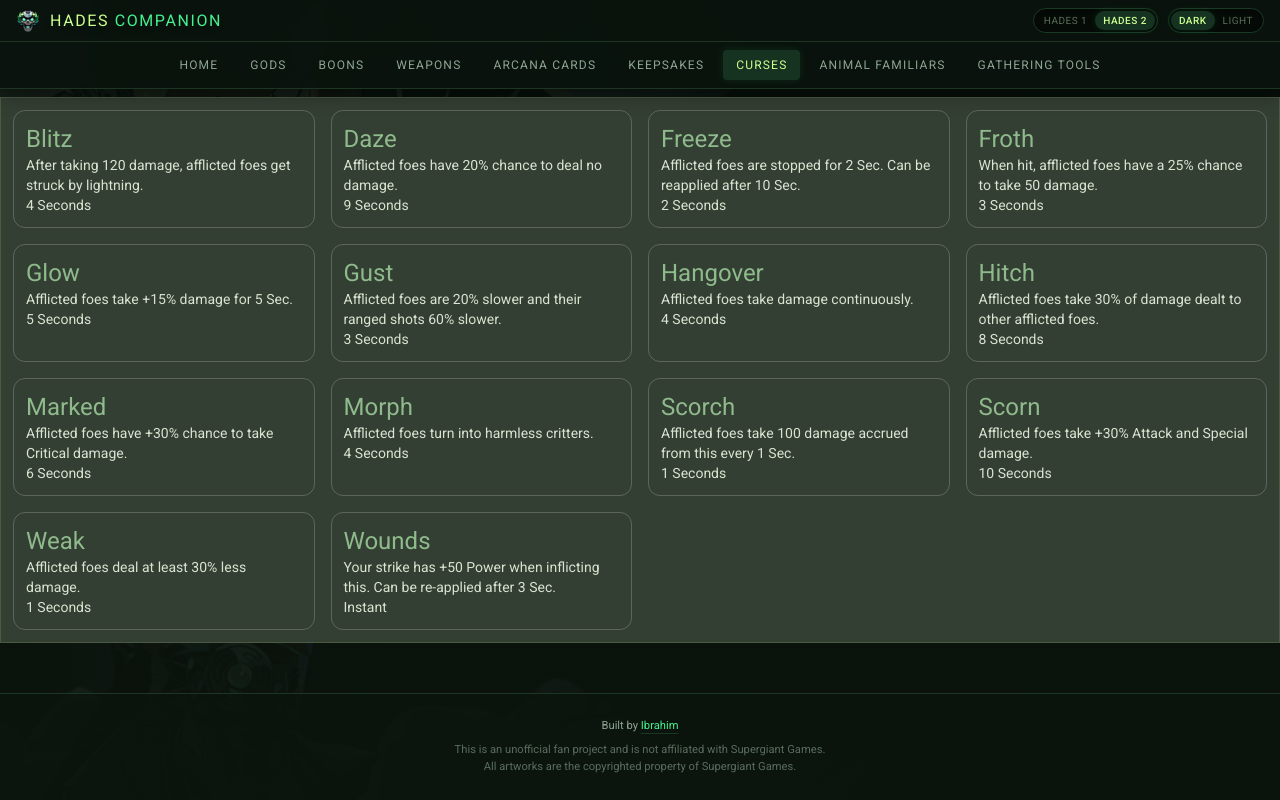
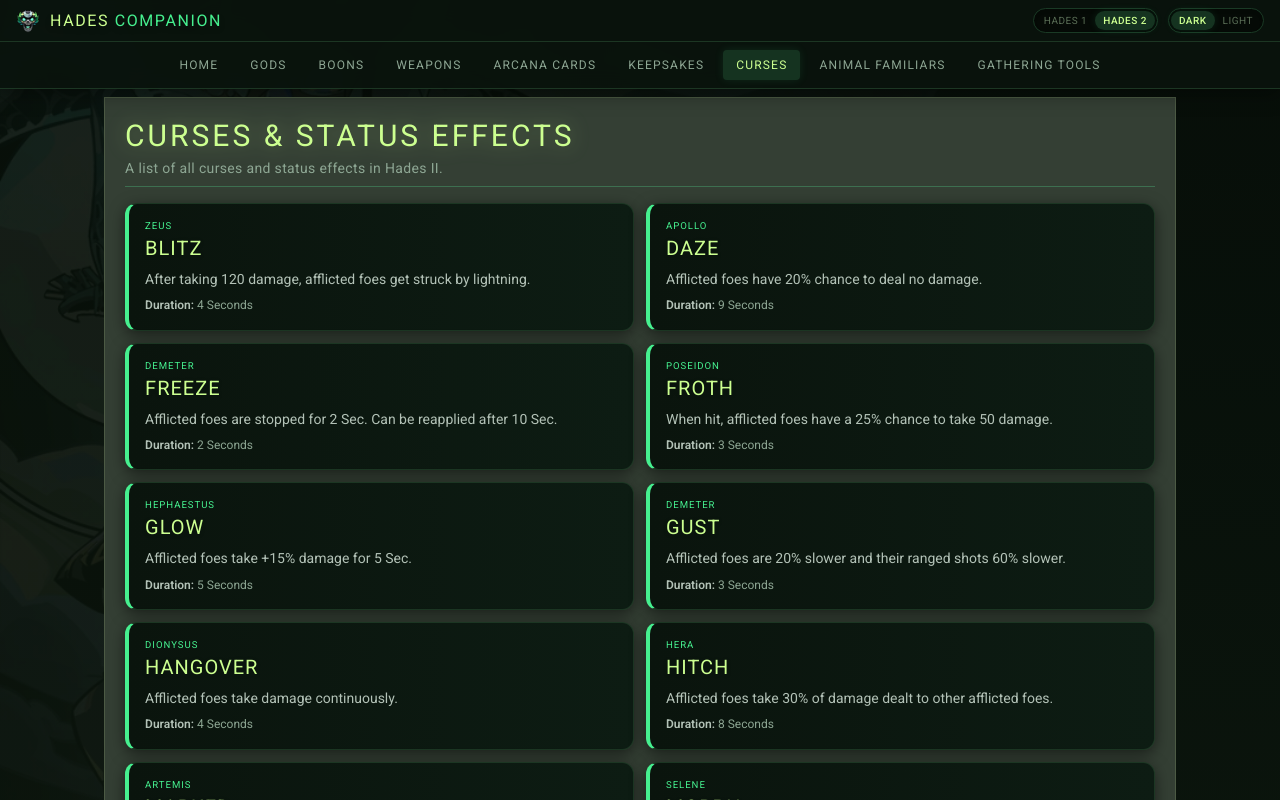
Before and after one commit to Ibrahim-SWE/HadesCompanion, a SvelteKit app: page /hades2/curses in a window 1280 px wide. Shown: the top 800 px of the page. Built offline with nearby package versions, Linux system fonts and the light colour scheme.

Commit message:
improved the UI of curses page.

```diff
--- a/src/routes/hades2/curses/+page.svelte
+++ b/src/routes/hades2/curses/+page.svelte
@@ -2,29 +2,56 @@
   import Container from "$lib/components/Container.svelte";
   import cursesData from "$lib/data/hades2/curses.json";
 
-  type curseDetails = {
-    name: string;
-    effect: string;
-    duration: string;
-    source: string;
-  };
+  type CurseDetails = { effect: string; duration: string; source: string };
 
-  //   const curses = Object.entries(cursesData) as [string, curseDetails][];
-  const curses: Record<string, curseDetails> = cursesData;
+  const curses: Record<string, CurseDetails> = cursesData;
 </script>
 
 <Container>
-  <div
-    class="cursesContainer grid grid-cols-1 md:grid-cols-2 lg:grid-cols-4 text-textLight"
-  >
-    {#each Object.entries(curses) as [curse, details] (curse)}
-      <div
-        class="curseContainer text-sm m-2 p-3 border rounded-xl border-white/20"
+  <div class="max-w-300 mx-auto text-[#e5f4e7] p-2 sm:p-4 font-serif">
+    <header class="flex flex-col pb-2 border-b border-[#58ffa5]/25 mb-4">
+      <h1
+        class="text-[#ccff90] font-serif text-2xl sm:text-3xl font-normal uppercase tracking-widest m-0 drop-shadow-[0_0_10px_rgba(204,255,144,0.3)]"
       >
-        <h1 class="text-textDark text-2xl">{curse}</h1>
-        <p class="">{details.effect}</p>
-        <p>{details.duration}</p>
-      </div>
-    {/each}
+        Curses & Status Effects
+      </h1>
+      <p class="text-xs sm:text-sm text-[#8da693] font-sans mt-1 tracking-wide">
+        A list of all curses and status effects in Hades II.
+      </p>
+    </header>
+
+    <div class="grid grid-cols-1 md:grid-cols-2 gap-3">
+      {#each Object.entries(curses) as [curse, details] (curse)}
+        <article
+          class="flex flex-col bg-linear-to-r from-[#0a140d] to-[#0d1c13] border border-[#1c3623] border-l-4 rounded-xl p-4 shadow-[0_4px_15px_rgba(0,0,0,0.5)] relative overflow-hidden transition-all hover:border-[#46f08f]/50 hover:shadow-[0_4px_20px_rgba(70,240,143,0.1)] group"
+          style="border-left-color: #46f08f;"
+        >
+          <div
+            class="absolute left-0 top-0 bottom-0 w-1 bg-linear-to-b from-[#46f08f]/80 to-transparent opacity-0 group-hover:opacity-100 transition-opacity duration-300 z-10"
+          ></div>
+
+          <div class="flex-1 min-w-0 z-10 relative">
+            <span
+              class="text-[0.6rem] uppercase tracking-widest text-[#46f08f] block leading-tight mb-0.5"
+              >{details.source}</span
+            >
+            <h2
+              class="text-lg sm:text-xl font-serif text-[#ccff90] uppercase tracking-wider m-0 drop-shadow-sm"
+            >
+              {curse}
+            </h2>
+            <p class="text-sm text-[#b3c2b7] font-sans leading-snug mt-2">
+              {details.effect}
+            </p>
+            {#if details.duration && details.duration !== "N/A"}
+              <p class="text-xs text-[#8da693] font-sans leading-snug mt-2">
+                <strong class="font-semibold text-[#b3c2b7]">Duration:</strong>
+                {details.duration}
+              </p>
+            {/if}
+          </div>
+        </article>
+      {/each}
+    </div>
   </div>
 </Container>
```
